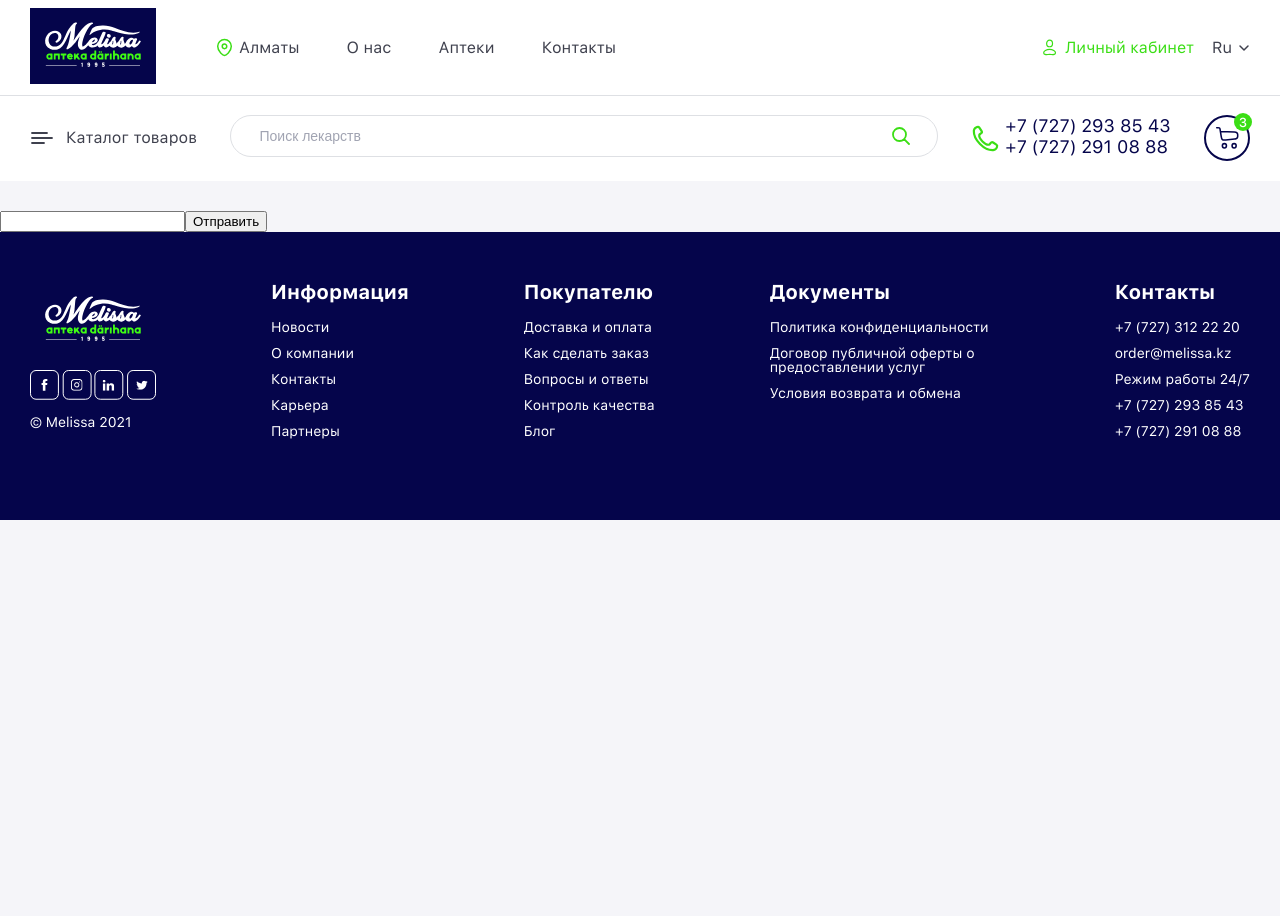
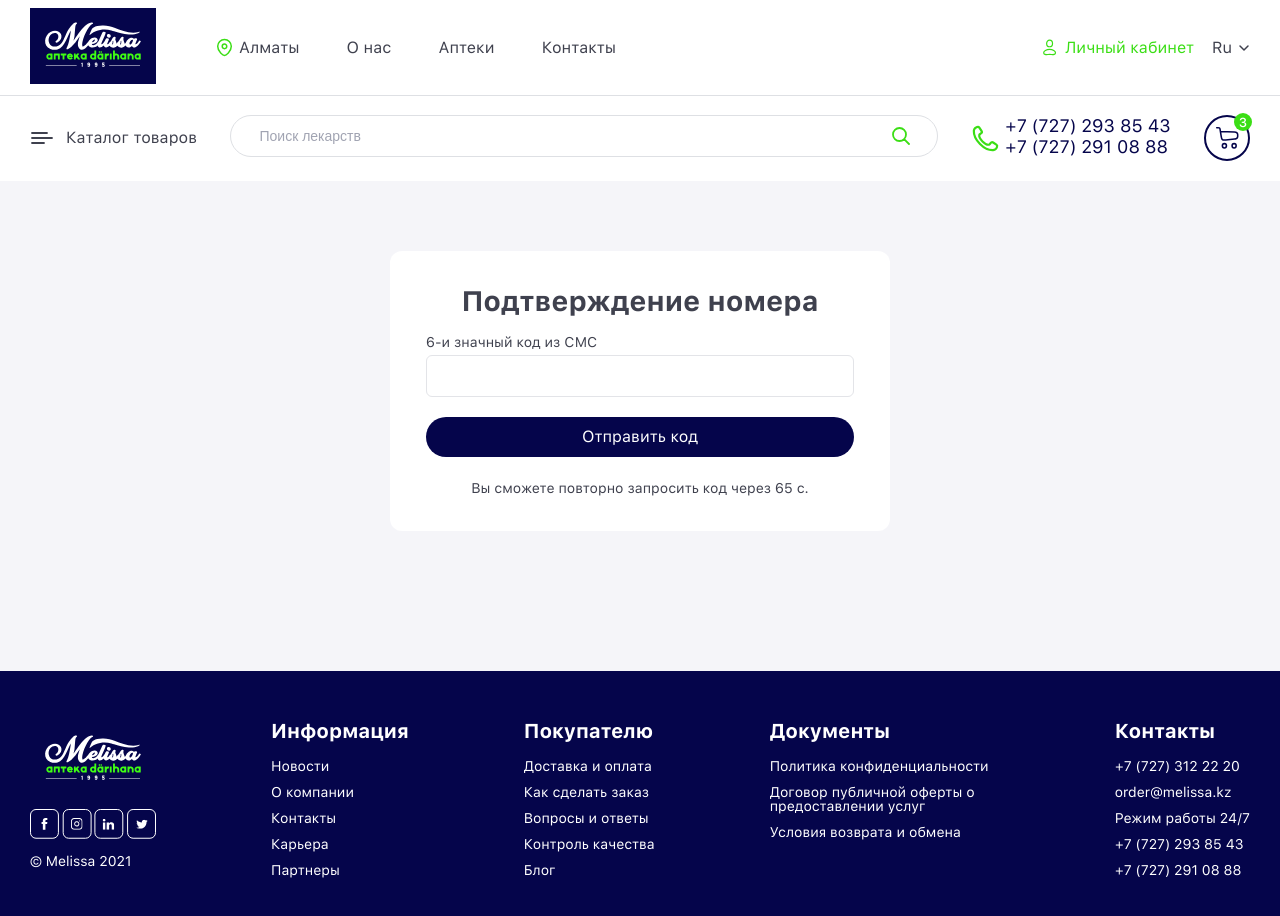
Before and after one commit to jahangirovich/melissaNuxt, a Nuxt app: page /verify in a window 1280 px wide. Shown: the top 916 px of the page. Before the commit the page ends 800 px from the top, so only its background shows below. Built offline with nearby package versions, Linux system fonts and the light colour scheme; no server answers.

Commit message:
19.05 changes

```diff
--- /dev/null
+++ b/pages/forgot.vue
@@ -0,0 +1,103 @@
+<template>
+  <div class="forgot-form">
+    <h1 class="form-title">Восстановление пароля</h1>
+    <label for="forgot-number">
+      <span>Номер телефона</span>
+      <input type="tel" id="forgot-nunmber" class="phone_input">
+    </label>
+    <div class="send-code-btn" @click="requestCode">Запросить код</div>
+  </div>
+</template>
+
+<script>
+import Cleave from 'cleave.js';
+import 'cleave.js/dist/addons/cleave-phone.kz';
+
+export default {
+  data() {
+    return {
+      phone: ''
+    }
+  },
+  mounted() {
+    let phoneNumber = new Cleave('.phone_input', {
+      prefix: '+7 7',
+      noImmediatePrefix: true,
+      phone: true,
+      phoneRegionCode: 'kz',
+      onValueChanged: (e) => {
+        this.phone = e.target.rawValue.slice(1);
+      }
+    });
+  },
+  methods: {
+    requestCode() {
+      if(this.validate()){
+        this.$axios.$post('/forgot-password', {
+          phone_number: this.phone
+        }).then(res => {
+          this.$router.push(`/verify?user_id=${res.user_id}`)
+        }).catch(err => {
+          console.error(err)
+        })
+      }
+    },
+    validate() {
+      const phone = /^\+?77([0124567][0-8]\d{7})$/;
+      phone.test(this.phone) ? this.errorPhone = false : this.errorPhone = true;
+      return phone.test(this.phone)
+    }
+  }
+}
+</script>
+
+<style lang="scss" scoped>
+.forgot-form {
+  box-sizing: border-box;
+  width: 500px;
+  margin: 0 auto;
+  margin-top: 70px;
+  margin-bottom: 140px;
+  display: flex;
+  flex-direction: column;
+  padding: 36px;
+  background: #fff;
+  border-radius: 12px;
+  h1.form-title {
+    font-size: 28px;
+    font-weight: 700;
+    text-align: center;
+    margin-bottom: 20px;
+  }
+  label {
+    display: flex;
+    flex-direction: column;
+    margin-bottom: 20px;
+    span {
+      font-size: 14px;
+      margin-bottom: 6px;
+    }
+    input {
+      border: 1px solid #E3E4E8;
+      font-size: 14px;
+      padding: 12px 18px;
+      outline: none;
+      border-radius: 6px;
+      &[type=number]::-webkit-inner-spin-button {
+        -webkit-appearance: none;
+      }
+    }
+  }
+  .send-code-btn {
+    display: flex;
+    justify-content: center;
+    align-items: center;
+    padding: 12px 84px;
+    background: #05054B;
+    color: #fff;
+    border-radius: 40px;
+    cursor: pointer;
+    margin-bottom: 12px;
+  }
+}
+</style>
--- a/pages/login.vue
+++ b/pages/login.vue
@@ -36,12 +36,12 @@ export default {
 
   mounted() {
     let phoneNumber = new Cleave('.phone_input', {
-      blocks: [2, 3, 3, 2, 2],
-      delimiters: [' (', ') ', '-', '-', '-'],
-      prefix: '+7',
+      prefix: '+7 7',
       noImmediatePrefix: true,
+      phone: true,
+      phoneRegionCode: 'kz',
       onValueChanged: (e) => {
-        this.phone = e.target.rawValue;
+        this.phone = e.target.rawValue.slice(1);
       }
     });
   },
@@ -53,12 +53,17 @@ export default {
       password.test(this.password) ? this.errorPassword = false : this.errorPassword = true;
       return (phone.test(this.phone) && password.test(this.password))
     },
-    removeErrors() {
-
-    },
     auth() {
       if (this.validate()) {
-
+        this.$axios.$post('/login', {
+          phone_number: this.phone,
+          password: this.password,
+        }).then((res) => {
+            this.$cookies.set('auth-token', res.token);
+            this.$router.push(`/cabinet`);
+        }).catch((err) => {
+          this.$router.push(`/verify?user_id=${err.response.data.user_id}&phone=${err.response.data.phone_number}`);
+        })
       }
     }
   }
--- a/pages/register.vue
+++ b/pages/register.vue
@@ -56,7 +56,7 @@ export default {
       this.name.trim() !== '' ? this.errorName = false : this.errorName = true;
       phone.test(this.phone) ? this.errorPhone = false : this.errorPhone = true;
       password.test(this.password) ? this.errorPassword = false : this.errorPassword = true;
-      return (phone.test(this.phone) && password.test(this.password))
+      return (phone.test(this.phone) && password.test(this.password) && this.name.trim() !== '')
     },
     async auth() {
       if (this.validate()) {
@@ -65,8 +65,7 @@ export default {
           phone_number: this.phone,
           password: this.password,
         }).then((res) => {
-          console.error(res)
-          this.$router.push(`/verify?user_id=${res.user.id}&phone=${res.user.phone_number}`)
+          this.$router.push(`/verify?user_id=${res.user.id}`)
         }).catch((err) => {
           console.error(err)
         })
--- a/pages/verify.vue
+++ b/pages/verify.vue
@@ -1,7 +1,13 @@
 <template>
-  <div>
-    <input type="text" v-model="verifyCode">
-    <button @click="verify">Отправить</button>
+  <div class="verify-form">
+    <h1 class="form-title">Подтверждение номера</h1>
+    <label for="verify-code">
+      <span>6-и значный код из СМС</span>
+      <input type="number" id="verify-code" v-model="verifyCode">
+    </label>
+    <div class="send-code-btn" @click="verify">Отправить код</div>
+    <span class="resend-time" v-if="timeToResend">Вы сможете повторно запросить код через {{timeToResend}} с.</span>
+    <a class="resend-time" href="#" v-else @click.prevent="resendCode">Отправить код еще раз</a>
   </div>
 </template>
 
@@ -10,28 +16,101 @@ export default {
   layout: 'login',
   data() {
     return {
-      verifyCode: ''
+      verifyCode: '',
+      timeToResend: 70,
     }
   },
   beforeMount() {
-    this.$axios.$get(`/verification-send/${this.$route.query.user_id}/${this.$route.query.phone}`)
-      .then((res) => {
-        console.info(res);
-      }).catch((err) => {
-        console.error(err);
-      })
+    let resendTime = setInterval(() => {
+      this.timeToResend -= 1;
+      if (this.timeToResend === 0) clearInterval(resendTime);
+    }, 1000);
   },
   methods: {
     verify() {
       this.$axios.$post('/verify/phone', {
         code: this.verifyCode,
         user_id: this.$route.query.user_id,
+      }).then(res => {
+        this.$cookies.set('auth-token', res.token);
+        this.$router.push(`/cabinet`);
+      }).catch(err => {
+        console.error(err)
       });
+    },
+    resendCode() {
+      this.$axios.$post('/verification-resend', {
+        phone_number: this.$route.query.phone,
+      }).then(res => {
+        let resendTime = setInterval(() => {
+          this.timeToResend -= 1;
+          if (this.timeToResend === 0) clearInterval(resendTime);
+        }, 1000);
+      }).catch(err => {
+        console.error(err)
+      })
+    }
+  },
+  middleware({ redirect, route }){
+    if(typeof route.query.user_id === 'undefined') {
+      redirect('/login')
     }
   }
 }
 </script>
 
 <style lang="scss" scoped>
-
+.verify-form {
+  box-sizing: border-box;
+  width: 500px;
+  margin: 0 auto;
+  margin-top: 70px;
+  margin-bottom: 140px;
+  display: flex;
+  flex-direction: column;
+  padding: 36px;
+  background: #fff;
+  border-radius: 12px;
+  h1.form-title {
+    font-size: 28px;
+    font-weight: 700;
+    text-align: center;
+    margin-bottom: 20px;
+  }
+  label {
+    display: flex;
+    flex-direction: column;
+    margin-bottom: 20px;
+    span {
+      font-size: 14px;
+      margin-bottom: 6px;
+    }
+    input {
+      border: 1px solid #E3E4E8;
+      font-size: 14px;
+      padding: 12px 18px;
+      outline: none;
+      border-radius: 6px;
+      &[type=number]::-webkit-inner-spin-button {
+        -webkit-appearance: none;
+      }
+    }
+  }
+  .send-code-btn {
+    display: flex;
+    justify-content: center;
+    align-items: center;
+    padding: 12px 84px;
+    background: #05054B;
+    color: #fff;
+    border-radius: 40px;
+    cursor: pointer;
+    margin-bottom: 12px;
+  }
+  .resend-time {
+    margin-top: 12px;
+    font-size: 14px;
+    text-align: center;
+  }
+}
 </style>
```
